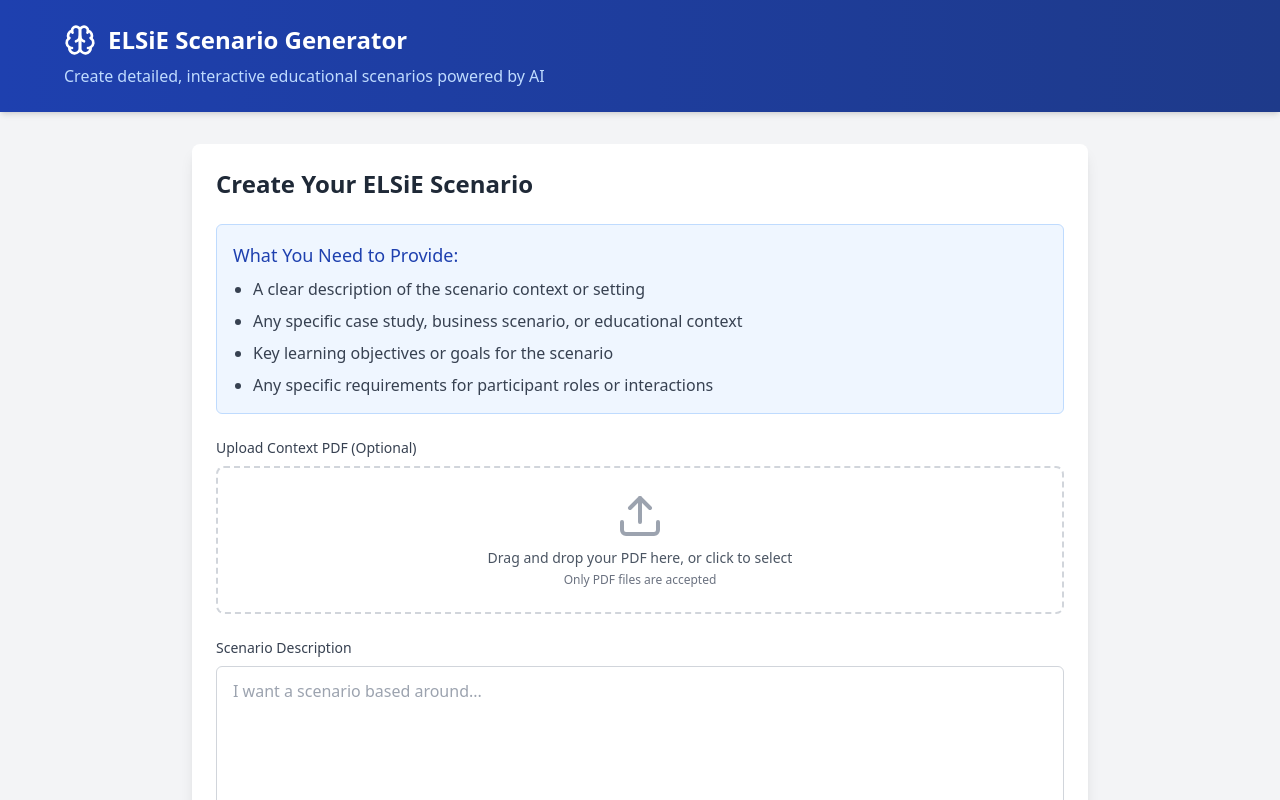
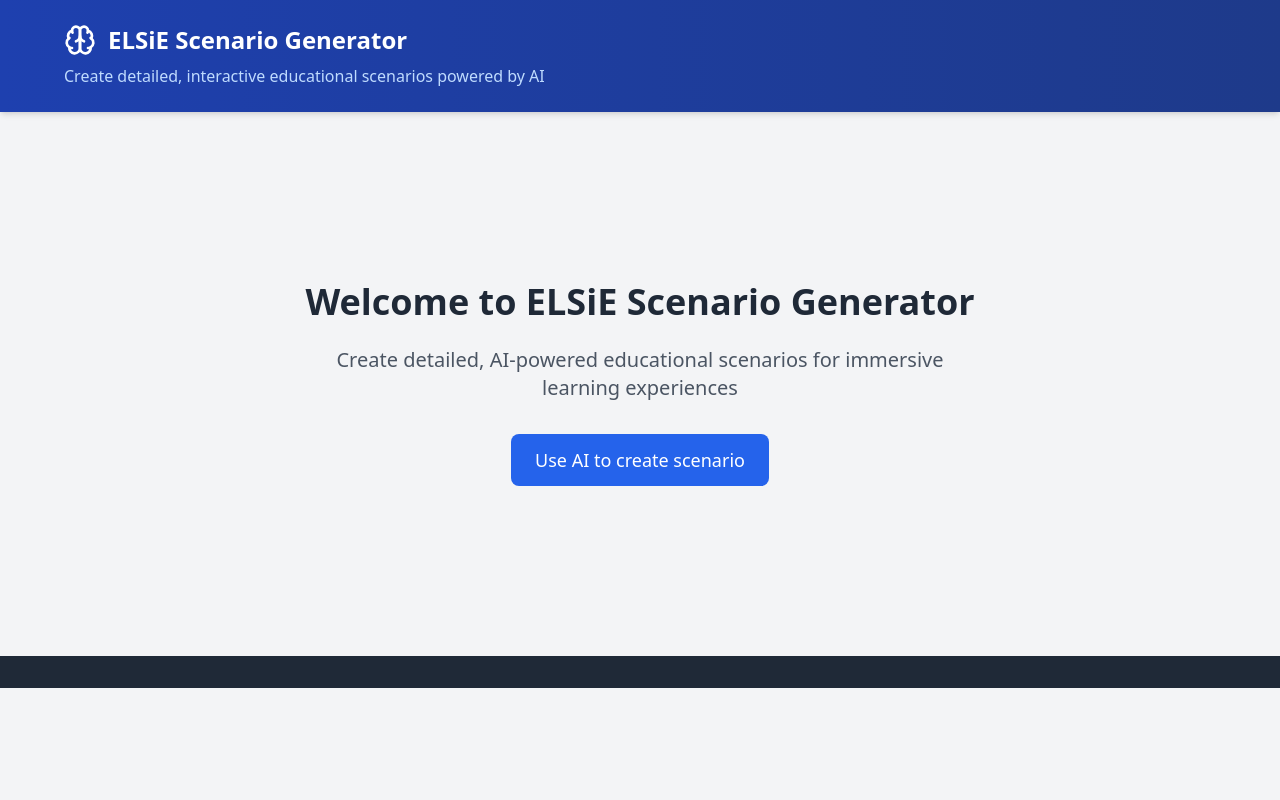
Before and after one commit to gallawayc3/bolt_elsie, a React (Vite) app: page / in a window 1280 px wide. Shown: the top 800 px of the page. Built offline with nearby package versions, Linux system fonts and the light colour scheme.

Commit message:
Add dialog dependencies

```diff
--- a/package.json
+++ b/package.json
@@ -10,6 +10,7 @@
     "preview": "vite preview"
   },
   "dependencies": {
+    "@radix-ui/react-dialog": "^1.0.5",
     "lucide-react": "^0.344.0",
     "openai": "^4.28.0",
     "pdf-parse": "^1.1.1",
--- a/src/App.tsx
+++ b/src/App.tsx
@@ -1,10 +1,10 @@
 import React from 'react';
 import { useSimulationStore } from './store';
 import Header from './components/Header';
-import InputForm from './components/InputForm';
 import LoadingScreen from './components/LoadingScreen';
 import ScenarioOutput from './components/ScenarioOutput';
 import ErrorDisplay from './components/ErrorDisplay';
+import ScenarioDialog from './components/ScenarioDialog';
 
 function App() {
   const { loading, scenario, error } = useSimulationStore();
@@ -18,7 +18,17 @@ function App() {
 
         {error && <ErrorDisplay />}
 
-        {!loading && !error && !scenario && <InputForm />}
+        {!loading && !error && !scenario && (
+          <div className="flex flex-col items-center justify-center min-h-[60vh]">
+            <h1 className="text-4xl font-bold text-gray-800 mb-6 text-center">
+              Welcome to ELSiE Scenario Generator
+            </h1>
+            <p className="text-xl text-gray-600 mb-8 text-center max-w-2xl">
+              Create detailed, AI-powered educational scenarios for immersive learning experiences
+            </p>
+            <ScenarioDialog />
+          </div>
+        )}
 
         {!loading && !error && scenario && <ScenarioOutput />}
       </main>
--- /dev/null
+++ b/src/components/ScenarioDialog.tsx
@@ -0,0 +1,33 @@
+import * as Dialog from '@radix-ui/react-dialog';
+import { X } from 'lucide-react';
+import InputForm from './InputForm';
+
+const ScenarioDialog = () => {
+  return (
+    <Dialog.Root>
+      <Dialog.Trigger asChild>
+        <button className="inline-flex items-center px-6 py-3 text-lg font-medium text-white bg-blue-600 rounded-lg hover:bg-blue-700 focus:outline-none focus:ring-2 focus:ring-offset-2 focus:ring-blue-500 transition-colors">
+          Use AI to create scenario
+        </button>
+      </Dialog.Trigger>
+
+      <Dialog.Portal>
+        <Dialog.Overlay className="fixed inset-0 bg-black/50 backdrop-blur-sm" />
+        <Dialog.Content className="fixed left-[50%] top-[50%] max-h-[85vh] w-[90vw] max-w-[800px] translate-x-[-50%] translate-y-[-50%] rounded-lg bg-white p-6 shadow-lg overflow-y-auto">
+          <div className="flex justify-between items-center mb-6">
+            <Dialog.Title className="text-2xl font-semibold text-gray-800">
+              Create your ELSiE Scenario using AI
+            </Dialog.Title>
+            <Dialog.Close className="text-gray-400 hover:text-gray-500">
+              <X className="h-6 w-6" />
+            </Dialog.Close>
+          </div>
+
+          <InputForm />
+        </Dialog.Content>
+      </Dialog.Portal>
+    </Dialog.Root>
+  );
+};
+
+export default ScenarioDialog;
```
Also changed, not shown: 2 other files (tests, documents, lock files or other folders).
